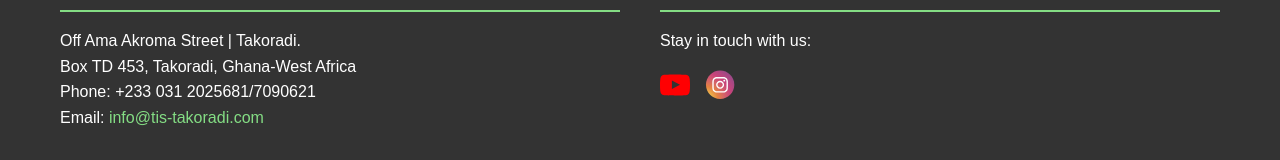
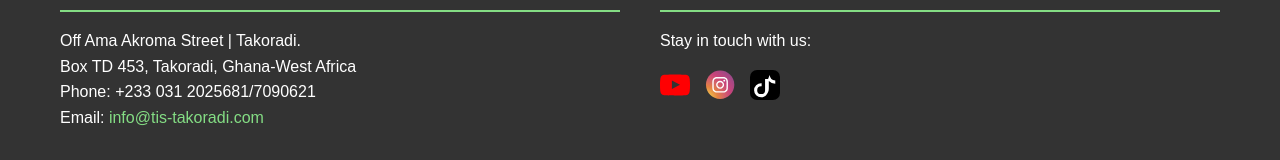
Before and after one commit to Aboagye-Heming/TIS-website, a Vue app: page /academic-calender-and-events in a window 1280 px wide. Shown: the part 2090-2250 px from the top of the page. Built offline with nearby package versions, Linux system fonts and the light colour scheme.

Commit message:
added tiktok account

```diff
--- a/src/components/FooterBar.vue
+++ b/src/components/FooterBar.vue
@@ -10,7 +10,9 @@
             Box TD 453, Takoradi, Ghana-West Africa<br />
             Phone: +233 031 2025681/7090621<br />
             Email:
-            <a href="mailto:info@tis-takoradi.com" title="Send message">info@tis-takoradi.com</a>
+            <a href="mailto:info@tis-takoradi.com" title="Send message"
+              >info@tis-takoradi.com</a
+            >
           </p>
         </div>
         <!-- Social Icons -->
@@ -18,8 +20,27 @@
           <h3>Go Social</h3>
           <p>Stay in touch with us:</p>
           <ul class="social-icons">
-            <li><a href="https://www.youtube.com/@takoradiinternationalschoo8233" target="_blank"><img src="@/assets/icons/youtube.svg" alt="YouTube"></a></li>
-            <li><a href="https://www.instagram.com/takoradi_international_school/" target="_blank"><img src="@/assets/icons/insta.svg" alt="Instagram"></a></li>
+            <li>
+              <a
+                href="https://www.youtube.com/@takoradiinternationalschoo8233"
+                target="_blank"
+                ><img src="@/assets/icons/youtube.svg" alt="YouTube"
+              /></a>
+            </li>
+            <li>
+              <a
+                href="https://www.instagram.com/takoradi_international_school/"
+                target="_blank"
+                ><img src="@/assets/icons/insta.svg" alt="Instagram"
+              /></a>
+            </li>
+            <li>
+              <a
+                href="https://www.tiktok.com/search?q=takoradi%20international%20school&t=1734564943058"
+                target="_blank"
+                ><img src="@/assets/icons/tiktok.svg" alt="TikTok"
+              /></a>
+            </li>
           </ul>
         </div>
       </div>
@@ -39,7 +60,7 @@
 
 <script>
 export default {
-  name: 'FooterComponent'
+  name: "FooterComponent",
 };
 </script>
 
--- a/src/components/UpcomingEvents.vue
+++ b/src/components/UpcomingEvents.vue
@@ -16,10 +16,9 @@
 import { ref } from "vue";
 
 const event = ref({
-  date: "12th December 2024",
-  title: "ORPHANAGE DRIVE BAKE SALE",
-  description:
-    "",
+  date: "6th January 2025",
+  title: "School Re-opens – Term 2 Begins",
+  description: "",
   link: "/event-details",
 });
 </script>
```
Also changed, not shown: src/assets/icons/tiktok.svg (added), src/assets/images/tiktok-logo.jpg (added).
